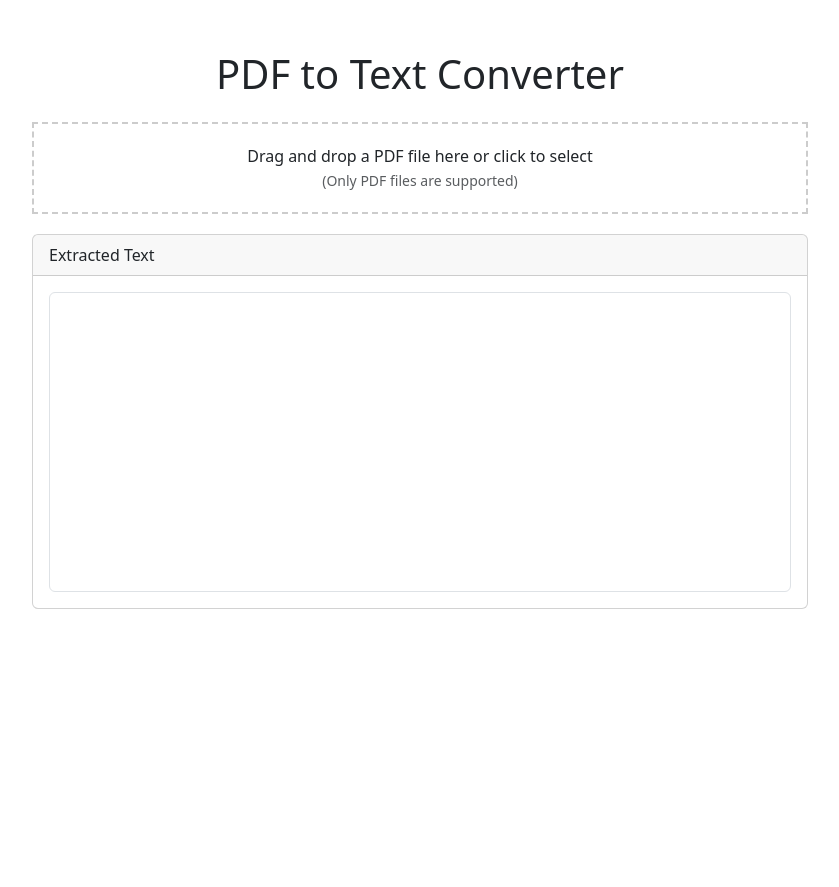
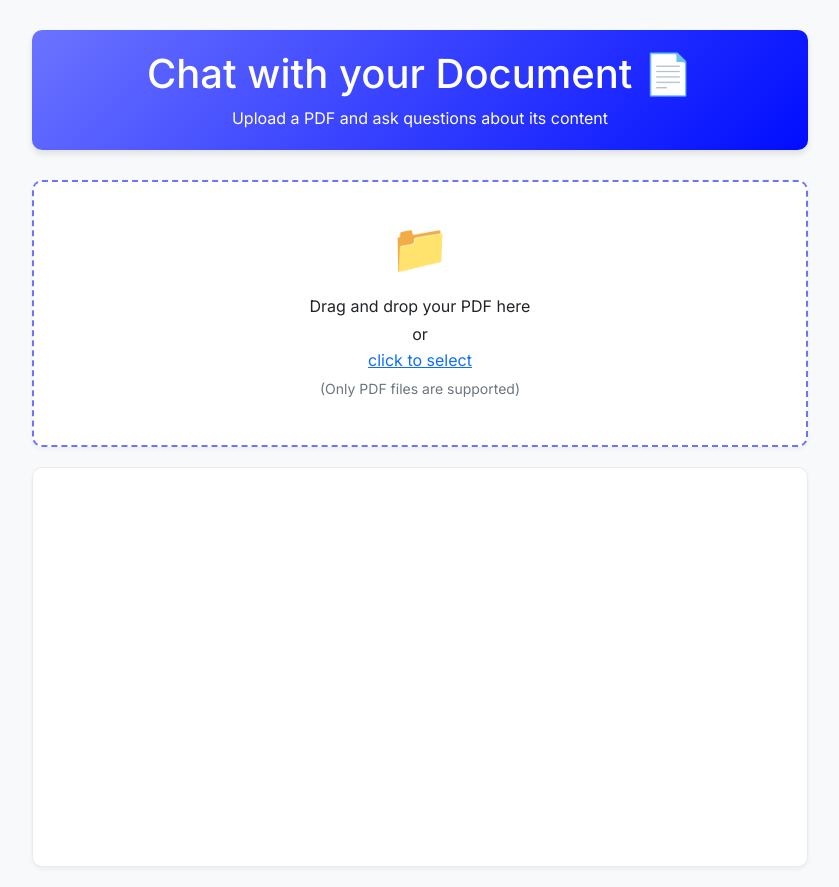
Before and after one commit to 03sarath/azure-ai-foundry-q-a, a Flask app: page / in a window 1280 px wide. Shown: the whole page, without its empty margins (220-1059 px from the left). Before the commit the page ends 609 px from the top, so only its background shows below. Run offline with Flask 3, Linux system fonts and the light colour scheme.

Commit message:
rewamp application new loock

```diff
--- a/app.py
+++ b/app.py
@@ -3,10 +3,15 @@ from werkzeug.utils import secure_filename
 import os
 import PyPDF2
 from io import BytesIO
+import requests
+import json
 
 app = Flask(__name__)
 app.config['UPLOAD_FOLDER'] = 'uploads'
 app.config['MAX_CONTENT_LENGTH'] = 16 * 1024 * 1024  # 16MB max file size
+
+# API Gateway endpoint URL
+API_GATEWAY_URL = 'https://8atev3w62g.execute-api.us-east-1.amazonaws.com/default/gen-ai'  # Replace with your API Gateway URL
 
 # Create uploads directory if it doesn't exist
 os.makedirs(app.config['UPLOAD_FOLDER'], exist_ok=True)
@@ -28,8 +33,8 @@ def extract_text_from_pdf(file):
 def index():
     return render_template('index.html')
 
-@app.route('/upload', methods=['POST'])
-def upload_file():
+@app.route('/upload-pdf', methods=['POST'])
+def upload_pdf():
     if 'file' not in request.files:
         return jsonify({'error': 'No file part'}), 400
 
@@ -39,13 +44,51 @@ def upload_file():
 
     if file and allowed_file(file.filename):
         try:
-            # Read the file directly from memory
-            text = extract_text_from_pdf(BytesIO(file.read()))
-            return jsonify({'text': text})
+            # Extract text from PDF
+            pdf_text = extract_text_from_pdf(BytesIO(file.read()))
+
+            # Store the PDF text in the session
+            return jsonify({
+                'success': True,
+                'text': pdf_text
+            })
+
         except Exception as e:
             return jsonify({'error': str(e)}), 500
 
     return jsonify({'error': 'Invalid file type'}), 400
 
+@app.route('/ask-question', methods=['POST'])
+def ask_question():
+    try:
+        data = request.get_json()
+        pdf_text = data.get('context', '')
+        question = data.get('question', '')
+
+        if not pdf_text or not question:
+            return jsonify({'error': 'Missing context or question'}), 400
+
+        # Prepare payload for API Gateway
+        payload = {
+            'context': pdf_text,
+            'question': question
+        }
+
+        # Make request to API Gateway
+        response = requests.post(
+            API_GATEWAY_URL,
+            json=payload,
+            headers={'Content-Type': 'application/json'}
+        )
+
+        # Check response status
+        if response.status_code == 200:
+            return jsonify(response.json())
+        else:
+            return jsonify({'error': 'Error processing request'}), 500
+
+    except Exception as e:
+        return jsonify({'error': str(e)}), 500
+
 if __name__ == '__main__':
     app.run(debug=True)
--- a/requirements.txt
+++ b/requirements.txt
@@ -1,3 +1,4 @@
 Flask==3.0.2
 PyPDF2==3.0.1
 Werkzeug==3.0.1
+requests==2.31.0
--- a/templates/index.html
+++ b/templates/index.html
@@ -3,81 +3,239 @@
 <head>
     <meta charset="UTF-8">
     <meta name="viewport" content="width=device-width, initial-scale=1.0">
-    <title>PDF to Text Converter</title>
+    <title>Chat with your Document 📄</title>
     <link href="https://cdn.jsdelivr.net/npm/bootstrap@5.3.0/dist/css/bootstrap.min.css" rel="stylesheet">
+    <link href="https://fonts.googleapis.com/css2?family=Inter:wght@400;500;600&display=swap" rel="stylesheet">
     <style>
+        body {
+            font-family: 'Inter', sans-serif;
+            background-color: #f8f9fa;
+        }
         .container {
             max-width: 800px;
-            margin-top: 50px;
+            margin-top: 30px;
+        }
+        .header {
+            text-align: center;
+            margin-bottom: 30px;
+            padding: 20px;
+            background: linear-gradient(135deg, #6B73FF 0%, #000DFF 100%);
+            color: white;
+            border-radius: 10px;
+            box-shadow: 0 4px 6px rgba(0, 0, 0, 0.1);
         }
         .upload-area {
-            border: 2px dashed #ccc;
-            padding: 20px;
+            border: 2px dashed #6B73FF;
+            padding: 30px;
             text-align: center;
             margin-bottom: 20px;
             cursor: pointer;
+            border-radius: 10px;
+            background-color: white;
+            transition: all 0.3s ease;
+            box-shadow: 0 2px 4px rgba(0, 0, 0, 0.05);
         }
         .upload-area:hover {
-            border-color: #0d6efd;
+            border-color: #000DFF;
+            transform: translateY(-2px);
+            box-shadow: 0 4px 8px rgba(0, 0, 0, 0.1);
         }
-        #textOutput {
-            min-height: 300px;
-            max-height: 500px;
+        .chat-container {
+            height: 400px;
             overflow-y: auto;
-            white-space: pre-wrap;
+            border: 1px solid #e9ecef;
+            border-radius: 10px;
+            padding: 20px;
+            margin-bottom: 20px;
+            background-color: white;
+            box-shadow: 0 2px 4px rgba(0, 0, 0, 0.05);
+        }
+        .message {
+            margin-bottom: 15px;
+            padding: 12px 16px;
+            border-radius: 12px;
+            max-width: 80%;
+            position: relative;
+            animation: fadeIn 0.3s ease;
+        }
+        @keyframes fadeIn {
+            from { opacity: 0; transform: translateY(10px); }
+            to { opacity: 1; transform: translateY(0); }
+        }
+        .user-message {
+            background-color: #6B73FF;
+            color: white;
+            margin-left: 20%;
+            border-bottom-right-radius: 4px;
+        }
+        .bot-message {
+            background-color: #f1f3ff;
+            color: #2c3e50;
+            margin-right: 20%;
+            border-bottom-left-radius: 4px;
         }
         .loading {
             display: none;
+            text-align: center;
+            margin: 20px 0;
+        }
+        .input-group {
+            margin-bottom: 20px;
+            box-shadow: 0 2px 4px rgba(0, 0, 0, 0.05);
+            border-radius: 10px;
+            overflow: hidden;
+        }
+        .question-input {
+            display: none;
+        }
+        .form-control {
+            border: none;
+            padding: 12px 16px;
+            font-size: 16px;
+        }
+        .form-control:focus {
+            box-shadow: none;
+            border-color: #6B73FF;
+        }
+        .send-button {
+            background-color: #6B73FF;
+            border: none;
+            padding: 0 20px;
+            font-weight: 500;
+            transition: all 0.3s ease;
+        }
+        .send-button:hover {
+            background-color: #000DFF;
+        }
+        .upload-icon {
+            font-size: 48px;
+            margin-bottom: 10px;
+        }
+        .status-message {
+            font-size: 14px;
+            color: #6c757d;
+            margin-top: 5px;
         }
     </style>
 </head>
 <body>
     <div class="container">
-        <h1 class="text-center mb-4">PDF to Text Converter</h1>
+        <div class="header">
+            <h1 class="mb-2">Chat with your Document 📄</h1>
+            <p class="mb-0">Upload a PDF and ask questions about its content</p>
+        </div>
 
         <div class="upload-area" id="dropZone">
+            <div class="upload-icon">📁</div>
+            <p class="mb-1">Drag and drop your PDF here</p>
+            <p class="mb-0">or</p>
+            <button class="btn btn-link p-0">click to select</button>
             <input type="file" id="fileInput" accept=".pdf" style="display: none;">
-            <p class="mb-0">Drag and drop a PDF file here or click to select</p>
-            <small class="text-muted">(Only PDF files are supported)</small>
+            <p class="status-message">(Only PDF files are supported)</p>
         </div>
 
-        <div class="loading text-center mb-3">
+        <div class="chat-container" id="chatContainer">
+            <!-- Chat messages will be added here -->
+        </div>
+
+        <div class="input-group question-input" id="questionInputGroup">
+            <input type="text" class="form-control" id="questionInput" placeholder="Type your question here...">
+            <button class="btn btn-primary send-button" id="sendButton" type="button">
+                Send <span style="font-size: 16px;">📤</span>
+            </button>
+        </div>
+
+        <div class="loading">
             <div class="spinner-border text-primary" role="status">
                 <span class="visually-hidden">Loading...</span>
             </div>
-            <p class="mt-2">Processing PDF...</p>
-        </div>
-
-        <div class="card">
-            <div class="card-header">
-                Extracted Text
-            </div>
-            <div class="card-body">
-                <div id="textOutput" class="form-control"></div>
-            </div>
+            <p class="mt-2">Processing your request...</p>
         </div>
     </div>
 
     <script>
         const dropZone = document.getElementById('dropZone');
         const fileInput = document.getElementById('fileInput');
-        const textOutput = document.getElementById('textOutput');
+        const questionInput = document.getElementById('questionInput');
+        const questionInputGroup = document.getElementById('questionInputGroup');
+        const sendButton = document.getElementById('sendButton');
+        const chatContainer = document.getElementById('chatContainer');
         const loading = document.querySelector('.loading');
+        let currentPdfText = '';
 
+        function addMessage(message, isUser = false) {
+            const messageDiv = document.createElement('div');
+            messageDiv.className = `message ${isUser ? 'user-message' : 'bot-message'}`;
+            messageDiv.textContent = message;
+            chatContainer.appendChild(messageDiv);
+            chatContainer.scrollTop = chatContainer.scrollHeight;
+        }
+
+        function handleSend() {
+            const question = questionInput.value.trim();
+            if (!question) {
+                alert('Please enter a question');
+                return;
+            }
+
+            // Add user question to chat
+            addMessage(question, true);
+            questionInput.value = '';
+
+            loading.style.display = 'block';
+
+            // Prepare payload for API Gateway
+            const payload = {
+                context: currentPdfText,
+                question: question
+            };
+
+            fetch('/ask-question', {
+                method: 'POST',
+                headers: {
+                    'Content-Type': 'application/json'
+                },
+                body: JSON.stringify(payload)
+            })
+            .then(response => response.json())
+            .then(data => {
+                loading.style.display = 'none';
+                if (data.error) {
+                    addMessage(`❌ Error: ${data.error}`);
+                } else {
+                    addMessage(data.answer);
+                }
+            })
+            .catch(error => {
+                loading.style.display = 'none';
+                addMessage(`❌ Error: ${error.message}`);
+            });
+        }
+
+        // Event listeners
         dropZone.addEventListener('click', () => fileInput.click());
+        sendButton.addEventListener('click', handleSend);
+        questionInput.addEventListener('keypress', (e) => {
+            if (e.key === 'Enter') {
+                handleSend();
+            }
+        });
 
         dropZone.addEventListener('dragover', (e) => {
             e.preventDefault();
-            dropZone.style.borderColor = '#0d6efd';
+            dropZone.style.borderColor = '#000DFF';
+            dropZone.style.transform = 'translateY(-2px)';
         });
 
         dropZone.addEventListener('dragleave', () => {
-            dropZone.style.borderColor = '#ccc';
+            dropZone.style.borderColor = '#6B73FF';
+            dropZone.style.transform = 'translateY(0)';
         });
 
         dropZone.addEventListener('drop', (e) => {
             e.preventDefault();
-            dropZone.style.borderColor = '#ccc';
+            dropZone.style.borderColor = '#6B73FF';
+            dropZone.style.transform = 'translateY(0)';
             const file = e.dataTransfer.files[0];
             if (file && file.type === 'application/pdf') {
                 handleFile(file);
@@ -98,9 +256,9 @@
             formData.append('file', file);
 
             loading.style.display = 'block';
-            textOutput.textContent = '';
+            addMessage('📄 Processing your document...');
 
-            fetch('/upload', {
+            fetch('/upload-pdf', {
                 method: 'POST',
                 body: formData
             })
@@ -108,14 +266,16 @@
             .then(data => {
                 loading.style.display = 'none';
                 if (data.error) {
-                    textOutput.textContent = `Error: ${data.error}`;
+                    addMessage(`❌ Error: ${data.error}`);
                 } else {
-                    textOutput.textContent = data.text;
+                    currentPdfText = data.text;
+                    addMessage('✅ Document processed successfully! You can now ask questions about its content.');
+                    questionInputGroup.style.display = 'flex';
                 }
             })
             .catch(error => {
                 loading.style.display = 'none';
-                textOutput.textContent = `Error: ${error.message}`;
+                addMessage(`❌ Error: ${error.message}`);
             });
         }
     </script>
```
Also changed, not shown: lambda_function.py (added, +96 -0 lines).
